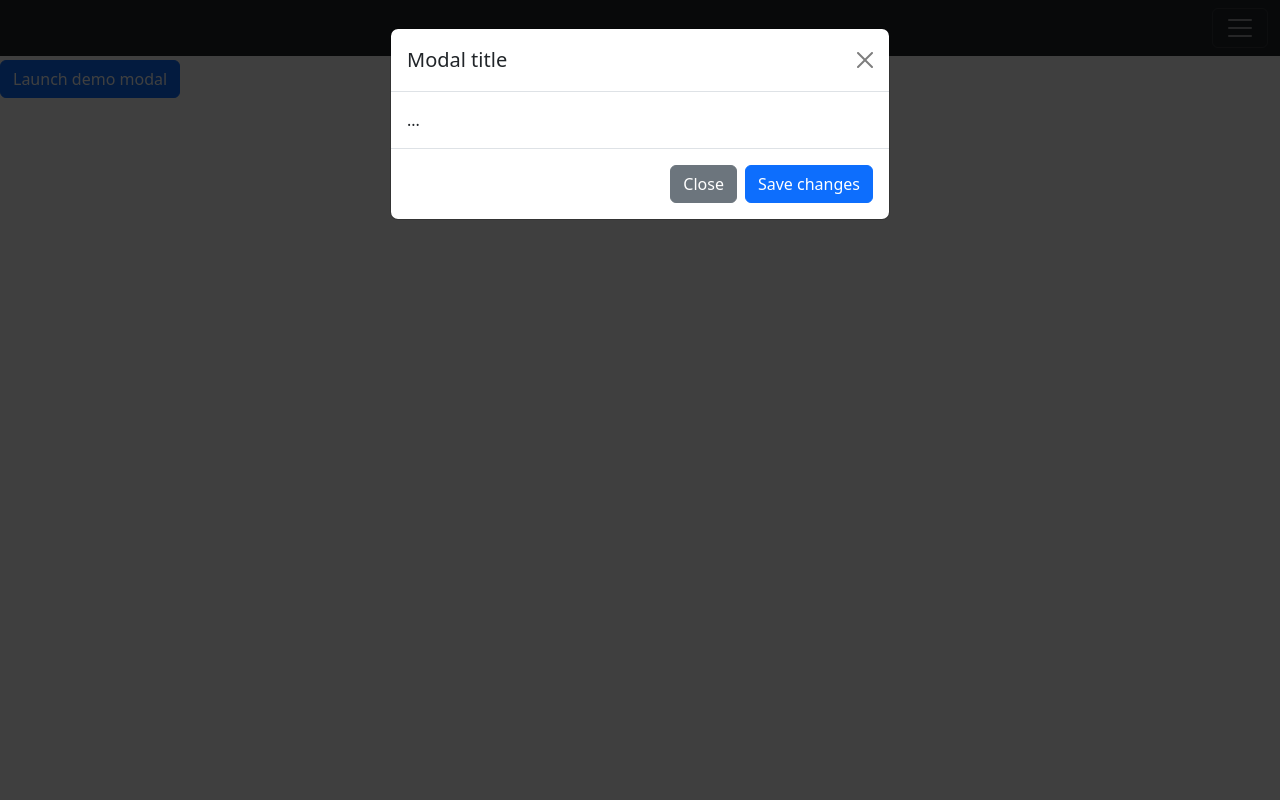
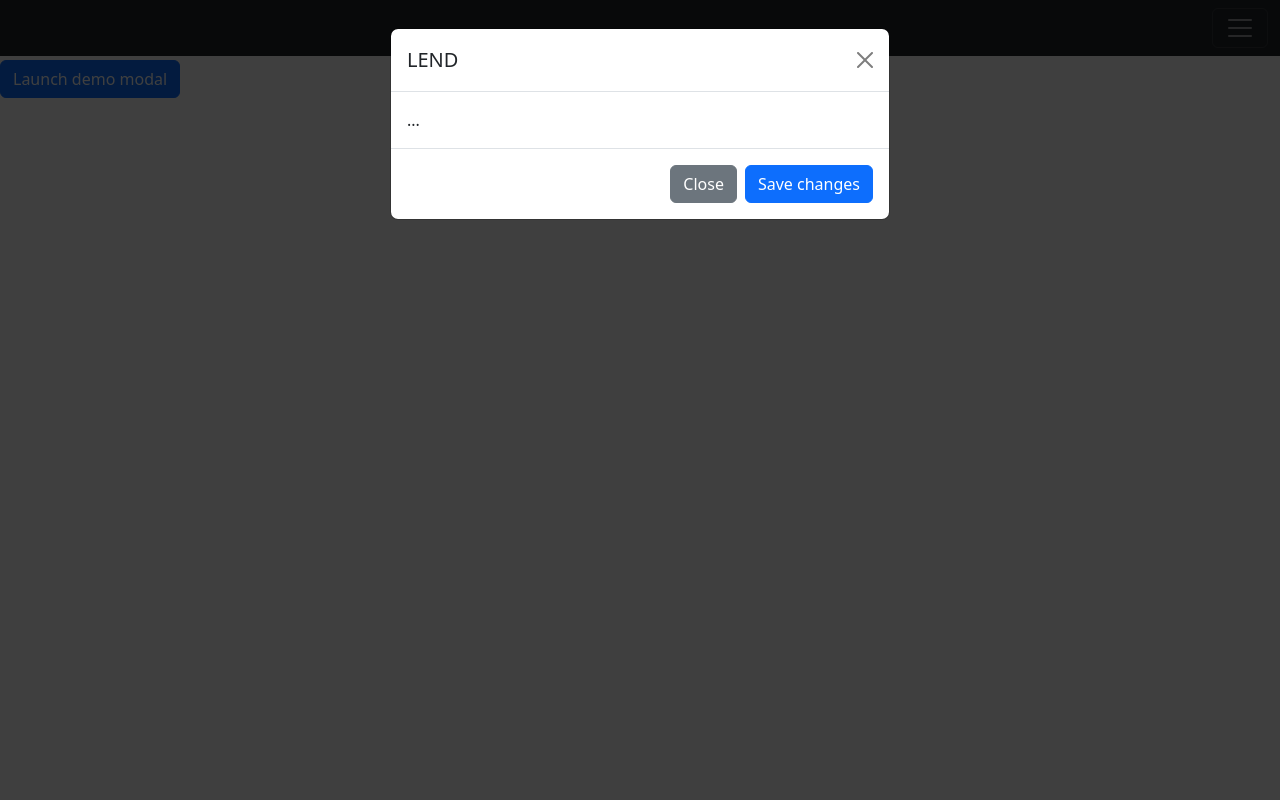
Before and after one commit to omraakhtarit2020/ExpenseApp, a Java web app: page /exchange.jsp in a window 1280 px wide, after a click on "Launch demo modal". Run offline with Tomcat 11, a stand-in JSP engine, Linux system fonts and the light colour scheme.

Commit message:
changed heading in exchnage jsp page

```diff
--- a/src/main/webapp/exchange.jsp
+++ b/src/main/webapp/exchange.jsp
@@ -23,7 +23,7 @@
   <div class="modal-dialog">
     <div class="modal-content">
       <div class="modal-header">
-        <h1 class="modal-title fs-5" id="exampleModalLabel">Modal title</h1>
+        <h1 class="modal-title fs-5" id="exampleModalLabel">LEND</h1>
         <button type="button" class="btn-close" data-bs-dismiss="modal" aria-label="Close"></button>
       </div>
       <div class="modal-body">
```
